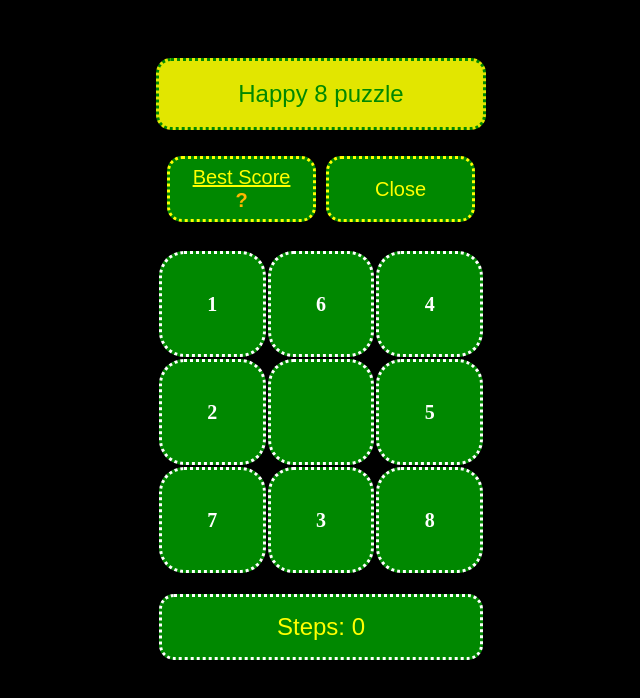
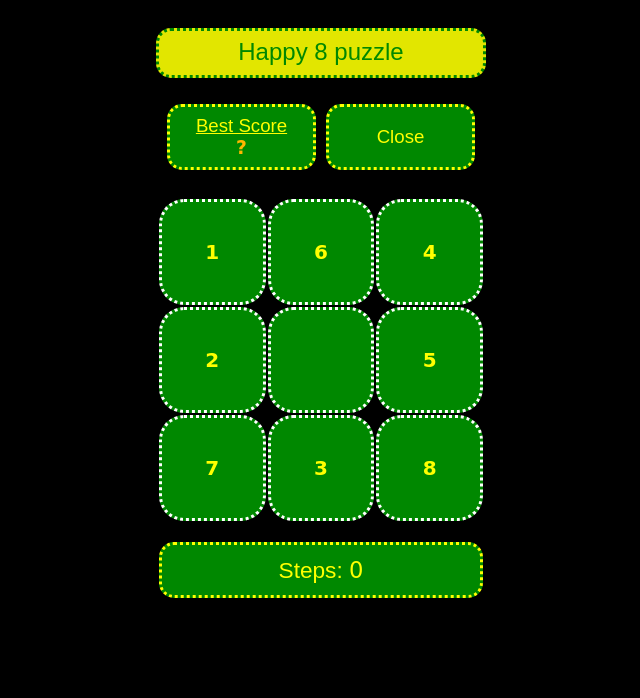
Before and after one commit to kulinchoksi/Happy-8-Puzzle, a browser extension: page index.html in a window 1280 px wide. Shown: the whole page, without its empty margins (319-959 px from the left). Drawn offline with Linux system fonts and the light colour scheme.

Commit message:
style.css edited online with Bitbucket changes for new buttons and improved interface

```diff
--- a/css/style.css
+++ b/css/style.css
@@ -1,7 +1,7 @@
-body{
+body {
     background-color: #000000;
-  padding-top: 50px;
-  padding-bottom: 25px;
+    padding-top: 20px;
+    padding-bottom: 20px;
     -webkit-app-region: drag;
     -webkit-user-select: none;
 }
@@ -38,6 +38,14 @@ td {
     font-weight: bold;
     cursor:pointer;
     border-radius: 25px;
+    font-family: cursive;
+    color: #ffff00;
+    border-color: #FFFFFF;
+}
+
+.space {
+    background-color: black;
+    cursor: not-allowed !important;
 }
 
 #wrapper {
@@ -45,7 +53,7 @@ td {
 }
 
 #header {
-  height: 47px;
+    height: 37px;
     background-color: rgba(251, 255, 0, 0.9);
     border-radius: 15px;
     border-style: dotted;
@@ -53,8 +61,8 @@ td {
     font-size: 24px;
     -webkit-app-region: no-drag;
     font-family: Arial,Helvetica,sans-serif;
-  margin-bottom: 15px;
-  padding-top: 19px;
+    margin-bottom: 0px;
+    padding-top: 7px;
 }
 
 #header span {
@@ -67,12 +75,13 @@ td {
 }
 
 #footer td {
-  height: 60px;
+    height: 50px;
     border-radius: 15px;
+    border-color: #ffff00;
 }
 
 #stepsBar {
-  font-size: 24px;
+    font-size: 17pt;
     color: #ffff00;
 }
 
@@ -126,10 +135,9 @@ td {
     margin: 0px;
     padding: 0px;
     font-family: Arial,Helvetica,sans-serif;
-  font-size: 20px;
+    font-size: 14pt;
     color: #ffff00;
     height: 60px;
-  width: 160px;
     border-radius: 15px;
 }
 
@@ -140,9 +148,13 @@ td {
 #yourBestScore {
     color: #FFB700;
     font-weight: bold;
+    font-family: cursive;
 }
 
-#close {
+#close, #reset {
     cursor: pointer;
-  cursor: hand;
 }
+
+#steps {
+    font-family: cursive;
+}
```
Lines whose indentation alone changed are shown as unchanged.
